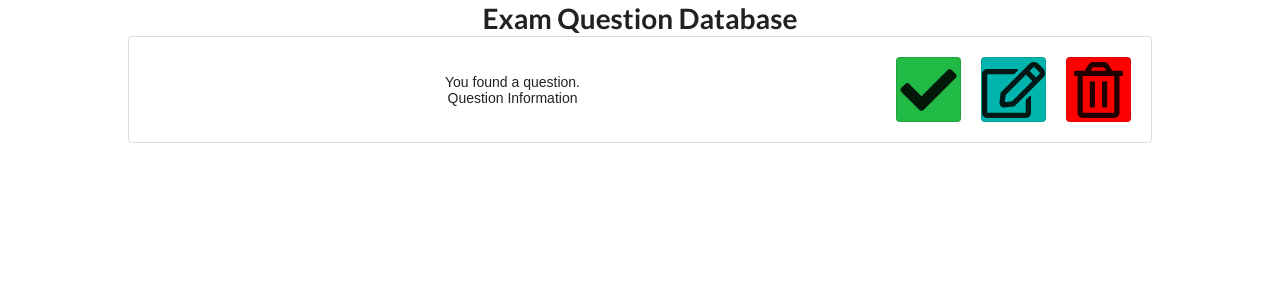
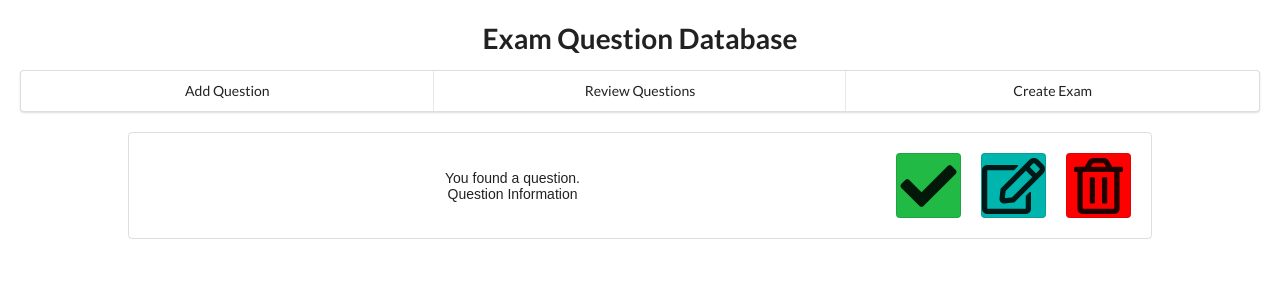
Before and after one commit to rit-sse/mentoring-tools, a React (Create React App) app: page /review in a window 1280 px wide. Shown: the top 300 px of the page. Built offline with nearby package versions, Linux system fonts and the light colour scheme; the HTML template or start-up script is replaced by a standard one.

Commit message:
Added a nagivation bar with links

```diff
--- a/src/App.js
+++ b/src/App.js
@@ -17,7 +17,7 @@ class App extends Component {
           <Route exact path='/add_question' component={add_question}/>
           <Route exact path='/create_exam' component={create_exam}/>
           <Route exact path='/review' component={review}/>
-          <Route path='/' render={() => (<Redirect to="/add_question"/>)}/>
+          <Route path='/' render={() => (<Redirect to="/review"/>)}/>
         </Switch>
       </div>
     );
--- a/src/components/TopBar.jsx
+++ b/src/components/TopBar.jsx
@@ -3,9 +3,13 @@ import React, { Component } from 'react';
 class TopBar extends Component{
     render(){
         return(
-            <div>
+            <div style={{padding: '20px'}}>
                 <h1>Exam Question Database</h1>
-
+                <div className='ui three item menu'>
+                    <a className='item' href='/add_question'>Add Question</a>
+                    <a className='item' href='/review'>Review Questions</a>
+                    <a className='item' href='/create_exam'>Create Exam</a>
+                </div>
             </div>
         )
     }
```
